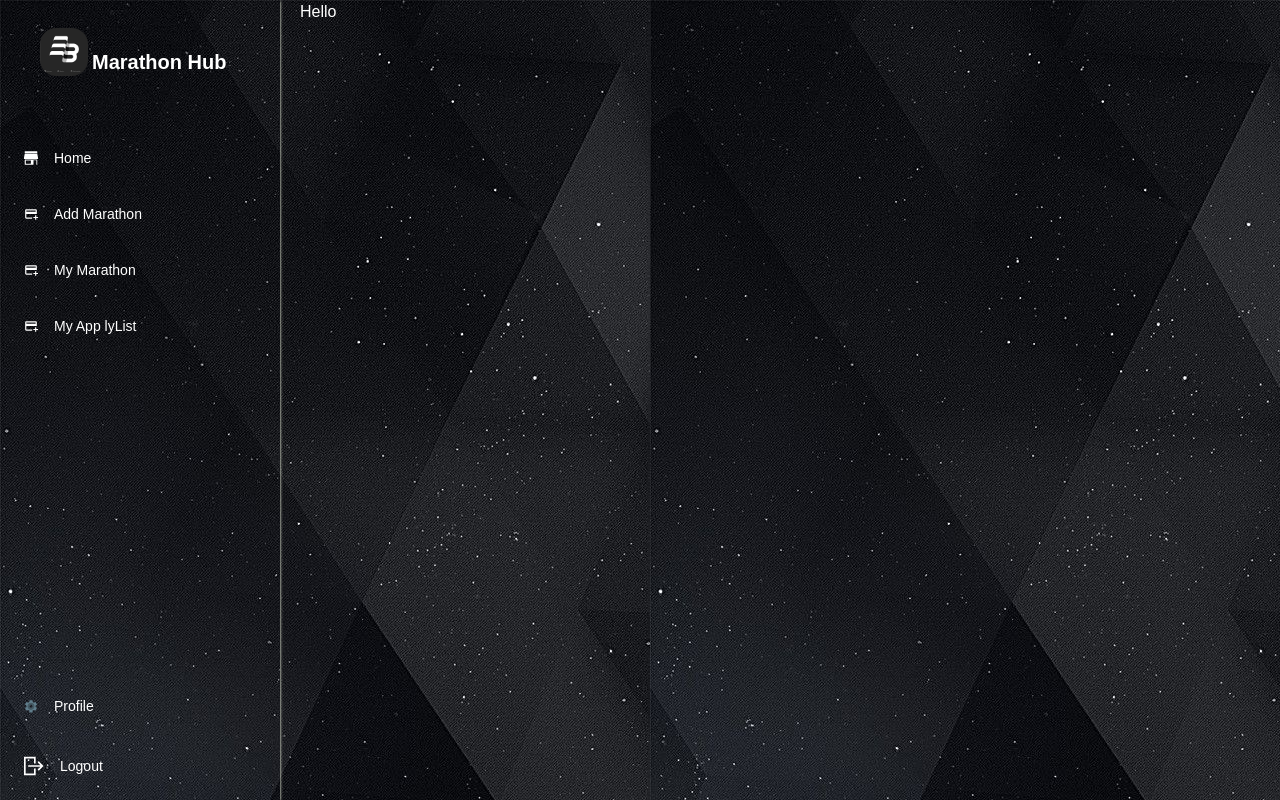
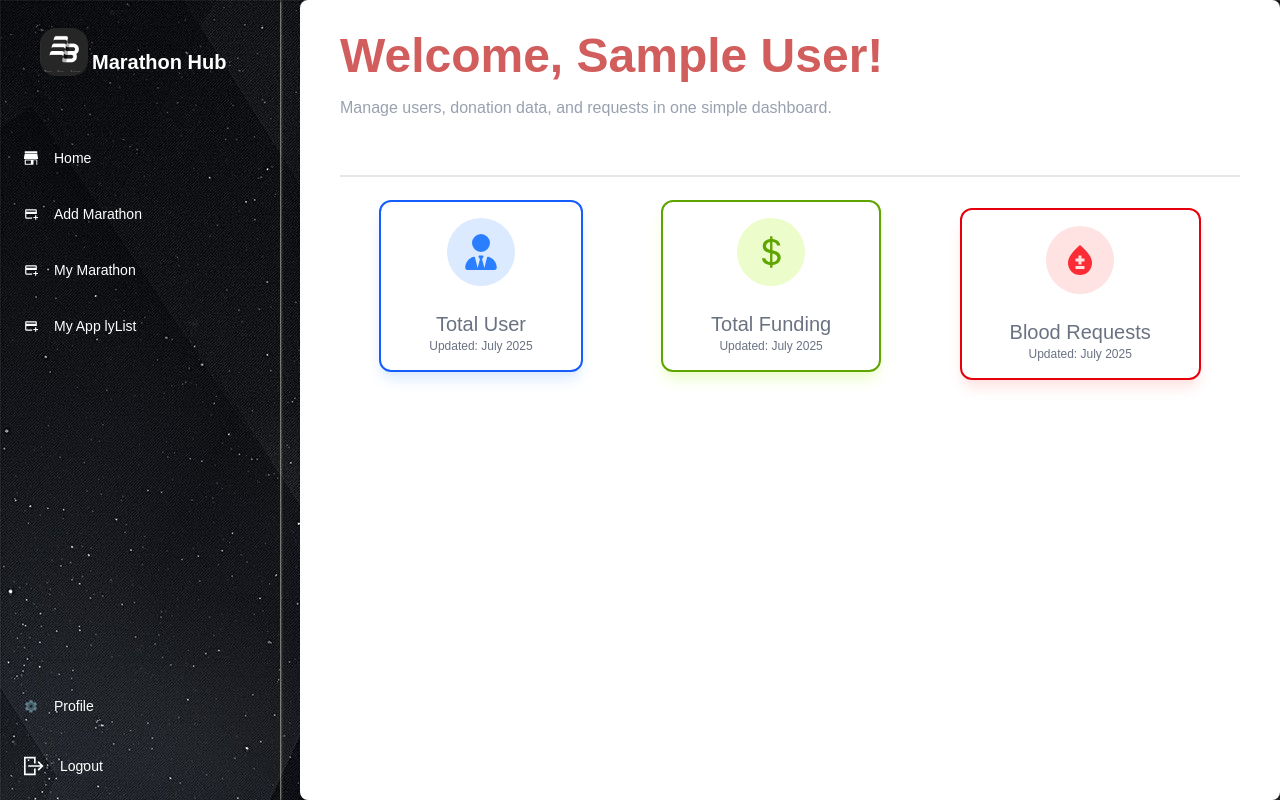
Before and after one commit to Shazidulislam/marathon-management, a React (Vite) app: page /board in a window 1280 px wide. Built offline with nearby package versions, Linux system fonts and the light colour scheme; no server answers; sample sign-in values are in the browser's storage.

Commit message:
modify dashboard home page

```diff
--- a/src/Component/Banner.jsx
+++ b/src/Component/Banner.jsx
@@ -47,7 +47,7 @@ const goToSlides =(index)=>{
 }
 
     return (
-        <div className=' mt-32 relative w-full mx-w-6xl mx-auto overflow-hidden rounded-md'>
+        <div className=' mt-[136px] relative w-full mx-w-6xl mx-auto overflow-hidden rounded-md'>
            <div className='flex transition-transform duration-500 ease-in-out'
         style= {{ transform: `translateX(-${currentSlide * 100}%)` }}
            >
--- a/src/Component/MarathonCard.jsx
+++ b/src/Component/MarathonCard.jsx
@@ -7,7 +7,7 @@ const MarathonCard = ({ marathon , loading }) => {
     marathon || {};
    if(loading) return <CardSkeleton></CardSkeleton>
   return (
-    <div className="max-w-xs md:max-w-sm  bg-black/20 rounded-md shadow-md    overflow-hidden ">
+    <div className="max-w-xs md:max-w-sm  bg-black/50 rounded-md shadow-md    overflow-hidden ">
       <div className="overflow-hidden">
         <img
           src={image}
--- a/src/Component/Navbar.jsx
+++ b/src/Component/Navbar.jsx
@@ -45,7 +45,7 @@ const Navbar = () => {
     </div>
   );
   return (
-    <div className="fixed top-0 left-0 w-full z-50">
+    <div className="fixed top-0 left-0 w-full  z-50">
       <div className="py-4 hidden md:flex   bg_primary text-black justify-center items-center">
         {/* site 1  */}
         <div className="flex justify-center items-center">
@@ -69,7 +69,7 @@ const Navbar = () => {
       </div>
       {/* navbar */}
       <div>
-        <div className="flex w-full justify-between items-center   bg-[#403f3f]  py-2 px-2 md:px-6 shadow-sm">
+        <div className="flex w-full justify-between items-center   bg-black/90  py-2 px-2 md:px-6 shadow-sm">
           <div className="flex justify-between items-center">
             <div className="dropdown">
               <div className="flex justify-between ">
--- a/src/Contexts/UpdateMarathon.jsx
+++ b/src/Contexts/UpdateMarathon.jsx
@@ -59,7 +59,7 @@ const UpdateMarathon = () => {
   };
 
   return (
-    <div className="px-2 md:px-12 py-10">
+    <div className="px-2 md:px-12 py-10 " >
       <form onSubmit={handleUpdateMarathon}>
         <h2 className="text-3xl text-center pt-10 font-bold ">
           Update Marathon
--- a/src/Pages/Dashboard/DashboardHome.jsx
+++ b/src/Pages/Dashboard/DashboardHome.jsx
@@ -1,10 +1,55 @@
-import React from 'react';
+import React, { use } from 'react';
+import AuthContexts from '../../Contexts/AuthContexts';
+import { FaUserTie } from 'react-icons/fa6';
+import { BsCurrencyDollar } from 'react-icons/bs';
+import { MdBloodtype } from 'react-icons/md';
 
 const DashboardHome = () => {
+    const {user , loading} = use(AuthContexts)
+    if(loading) return <span className='text-white'>Loading.....</span>
     return (
-        <div className='min-h-screen' >
-            <h1>Hello</h1>
-        </div>
+   <div>
+                    {/* welcome user */}
+                    <div className='px-4 md:px-10 py-4 md:py-8 bg-white min-h-screen rounded-lg shadow-lg' >
+                        <h2 className=' text-2xl md:text-4xl lg:text-5xl font-bold  text-[#D25D5D]'>Welcome, {user?.displayName}!</h2>
+                        <p className=' font-medium pt-4 text-gray-400'>Manage users, donation data, and requests in one simple dashboard.</p>
+                         {/* main content */}
+                    <div className='  bg-white mt-5 py-3 '>
+                       <div className='divider'></div>
+                        <div className='lg:flex justify-around space-y-4 items-center'>
+                           {/* 1 */}
+                            <div className='py-4 px-12 border-2 border-blue-600 shadow-lg shadow-blue-100 flex flex-col items-center justify-center rounded-xl transition-all transform duration-300 hover:scale-105'>
+                               <span className='text-blue-500 bg-blue-100 p-4 rounded-full'>
+                                 <FaUserTie size={36}/>
+                               </span>
+                                <p>1000</p>
+                                <h2 className='text-xl text-gray-500  '>Total User</h2>
+                                <p className='text-xs text-gray-500'>Updated: July 2025</p>
+                            </div>
+                            {/* 2 */}
+                            <div className='py-4 px-12 border-2 border-lime-600  shadow-lg shadow-lime-100 flex flex-col items-center justify-center rounded-xl transition-all transform duration-300 hover:scale-105'>
+                               <span className='text-lime-600 bg-lime-100 p-4 rounded-full'>
+                                 <BsCurrencyDollar   size={36}/>
+                               </span>
+                                <p>200</p>
+                                <h2 className='text-xl text-gray-500  '>Total Funding</h2>
+                                <p className='text-xs text-gray-500'>Updated: July 2025</p>
+                            </div>
+                            {/* 3 */}
+                            <div className='py-4 px-12 border-2 border-red-600 shadow-lg shadow-red-100 flex flex-col items-center justify-center rounded-xl transition-all transform duration-300 hover:scale-105'>
+                               <span className='text-red-500 bg-red-100 p-4 rounded-full'>
+                                 <MdBloodtype  size={36}/>
+                               </span>
+                                <p>300</p>
+                                <h2 className='text-xl text-gray-500  '> Blood Requests</h2>
+                                <p className='text-xs text-gray-500'>Updated: July 2025</p>
+                            </div>
+
+                        </div>
+                    </div>
+                    </div>
+
+                </div>
     );
 };
 
--- a/src/Pages/Error.jsx
+++ b/src/Pages/Error.jsx
@@ -4,15 +4,15 @@ import { Link } from 'react-router';
 const Error = () => {
     return (
         <div>
-            <section className="flex items-center h-full p-16  bg-gray-50  text-green-950">
+            <section className="flex items-center h-full p-16  bg-gray-50  text-lime-400">
                 <div className="container flex flex-col items-center justify-center px-5 mx-auto my-8">
                     <div className="max-w-md text-center">
-                        <h2 className="mb-8 font-extrabold text-9xl  text-green-950">
+                        <h2 className="mb-8 font-extrabold text-9xl  text-lime-400">
                             <span className="  sr-only ">Error</span>404
                         </h2>
                         <p className="text-2xl font-semibold md:text-3xl">Sorry, we couldn't find this page.</p>
                         <p className="mt-4 mb-8  text-gray-600">But dont worry, you can find plenty of other things on our homepage.</p>
-                        <Link to={"/"} className="px-8 py-3 font-semibold   bg-green-950  text-gray-50">Back to homepage</Link>
+                        <Link to={"/"} className="px-8 py-3 font-semibold   bg-lime-400  text-gray-50">Back to homepage</Link>
                     </div>
                 </div>
             </section>
--- a/src/Pages/Marathon.jsx
+++ b/src/Pages/Marathon.jsx
@@ -22,7 +22,7 @@ const axiosInstance = useAxiousSecure();
 
    if(!user || loading) return <span>Loading...</span>
     return (
-        <div className=' mt-32  min-h-screen py-10 ' style={{backgroundImage:`url(${bgOne})`}} >
+        <div className=' mt-[136px]  min-h-screen py-10 ' style={{backgroundImage:`url(${bgOne})`}} >
             <h2 className='text-3xl md:text-5xl  font-bold  text-center'>Your Added Marathon</h2>
             <div className='px-6 md:px-12  grid grid-cols-1 md:grid-cols-2 lg:grid-cols-4 gap-5 pt-20'>
                 {
```
Also changed, not shown: src/Pages/MarathonDeatils.jsx (+5 -4 lines).
